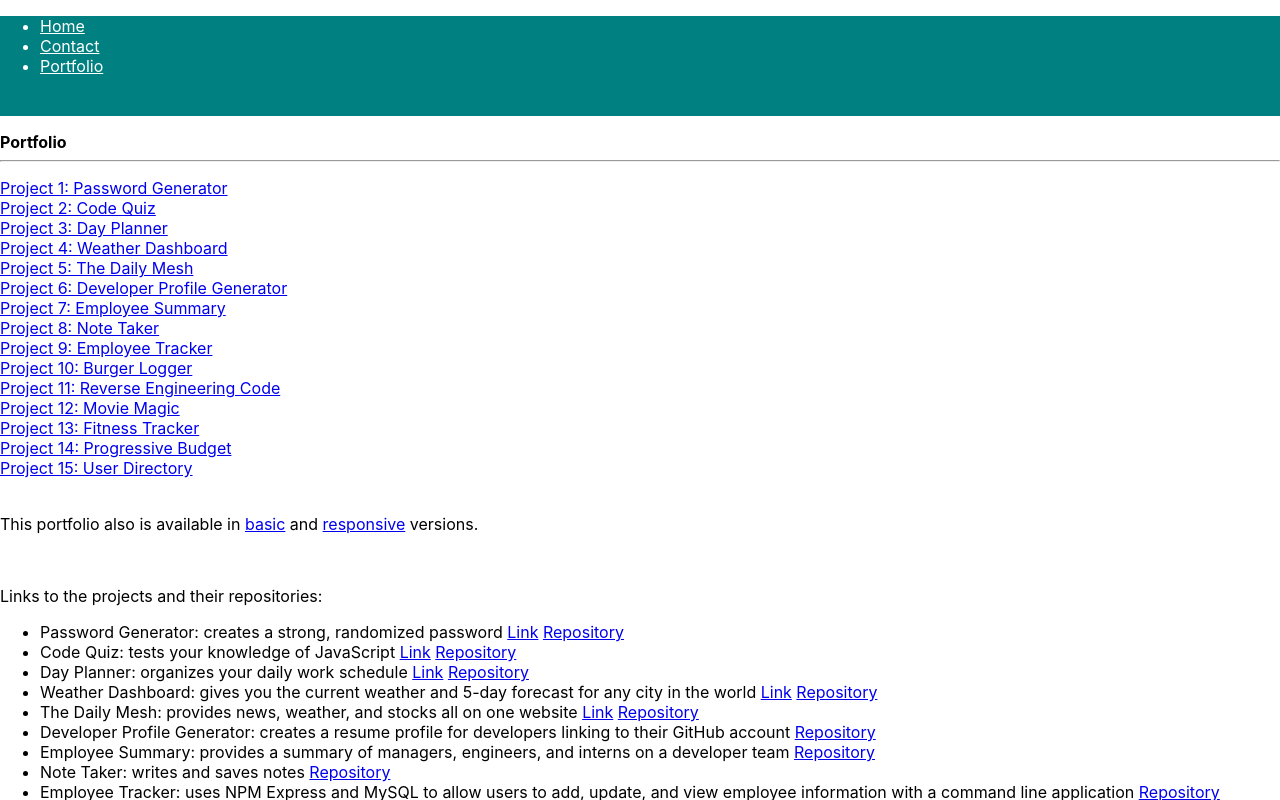
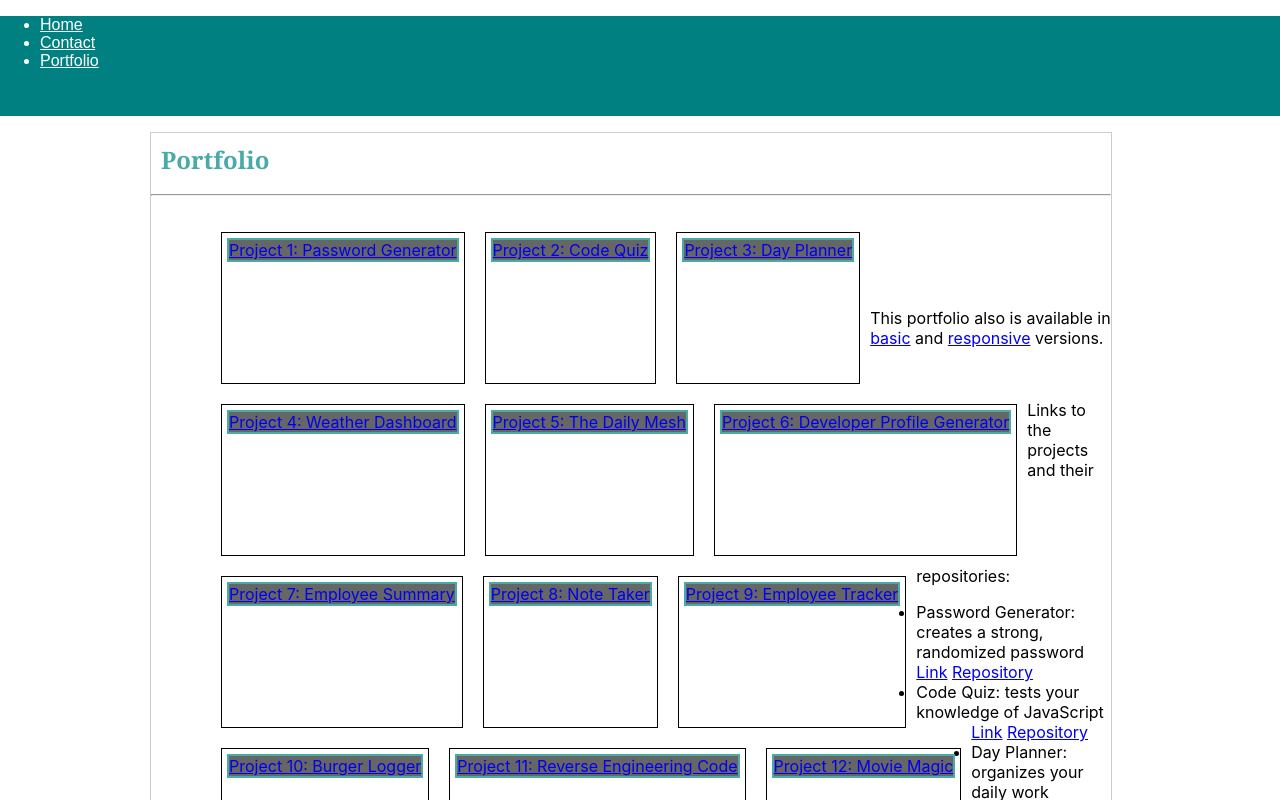
Before and after one commit to HowardDaniels/react-portfolio, a React (Create React App) app in the folder portfolioapp/: page /portfolio in a window 1280 px wide. Shown: the top 800 px of the page. Built offline with nearby package versions, Linux system fonts and the light colour scheme.

Commit message:
added image style to homepage

```diff
--- a/portfolioapp/src/pages/Home/index.js
+++ b/portfolioapp/src/pages/Home/index.js
@@ -12,7 +12,7 @@ function Home(){
                 <hr />
                 <div class="text-wrap bd-highlight">
                     <p class="text-center">
-                            <img src="assets/images/linkedinprofile.png" id="profile" />
+                            <img src="linkedinprofile.png" id="profile" />
                                 <p class="body-text">I am currently attending the George Washington University coding boot camp in Arlington, VA. I am relatively new to coding, and I am taking the course to enter into the IT field.</p>
                                 <p class="body-text">I graduated from Roanoke College with a Bachelor of Arts in International Relations in 2018. I have lived in Roanoke, Virginia; Wilmington, Delaware; and Alexandria, Virginia.</p>
                                 <p class="body-text">In addition to learning to be a full-stack developer, I speak fluent German, and my goal is to work as a developer in a German-speaking country.</p>
--- a/portfolioapp/src/pages/Home/style.css
+++ b/portfolioapp/src/pages/Home/style.css
@@ -0,0 +1,155 @@
+#nav-one{
+    background-color: #4aaaa5;
+    height: 80px;
+    border: 1px solid #cccccc;
+    margin-left: 0px;
+    top: 0px;
+    float: left;
+}
+
+.nav-item{
+    font-family: Arial, Helvetica, sans-serif;
+}
+
+#name{
+    color: white;
+    font-family: 'Georgia', 'Times New Roman', Times, serif;
+    position: relative;
+    font-size: 24px;
+    text-align: center;
+}
+
+#nav-two{
+    background-color: white;
+    border: 1px solid #cccccc;
+    height: 80px;
+}
+
+/* #main-background{
+    background-image: url('../../assets/images/cork-board.png');
+    height: auto;
+    padding: 100px;
+} */
+
+
+#bio-para-box{
+    background-color: white;
+    border: 1px solid #cccccc;
+    width: 960px;
+    height: auto;
+    margin-left: 150px;
+    position: relative;
+}
+
+#profile{
+    float: left;
+    height: 100px;
+    margin: 10px;
+}
+
+.text-wrap.bd-highlight{
+    margin: auto;
+}
+
+.para-head{
+    color: #4aaaa5;
+    font-family: 'Georgia', 'Times New Roman', Times, serif;
+    font-size: 24px;
+    padding: 10px;
+    width: 720px;
+}
+
+hr{
+    visibility: visible;
+}
+
+.body-text{
+    margin: 10px;
+    padding: 1px;
+    font-family: Arial, Helvetica, sans-serif;
+    color: #777777;
+}
+
+form{
+    width: auto;
+  /*  margin: 10px;  */
+}
+
+#picture-row-1{
+    padding: 10px;
+    margin-left: 50px;
+    margin-right: 50px;
+}
+
+#picture-row-2{
+    padding: 10px;
+    margin-left: 50px;
+    margin-right: 50px;
+}
+
+#picture-row-3{
+    padding: 10px;
+    margin-left: 50px;
+    margin-right: 50px;
+}
+
+.col-md-2{
+    height: 150px;
+    margin: 10px;
+    border: 1px solid black;
+    float: left;
+    color: #ffffff;
+}
+/*
+#project-box-1{
+    background-image: url("../images/password-generator-snip.PNG");
+    background-position: center;
+    background-size: 150px 150px;
+} */
+
+/* #project-box-2{
+    background-image: url("../images/code-quiz-snip.PNG");
+    background-position: center;
+    background-size: 150px 150px;
+} */
+
+/* #project-box-3{
+    background-image: url("../images/day-planner-snip.PNG");
+    background-position: center;
+    background-size: 150px 150px;
+}
+
+#project-box-4{
+    background-image: url("../images/weather-dashboard-snip.PNG");
+    background-position: center;
+    background-size: 150px 150px;
+}
+
+#project-box-5{
+    background-image: url("../images/the-daily-mesh-snip.PNG");
+    background-position: center;
+    background-size: 150px 150px;
+} */
+
+#portfolio-text{
+    margin-left: 50px;
+}
+
+.name-banner{
+    background-color: #666666;
+    border: 2px solid #4aaaa5;
+    position: relative;
+    margin: 5px;
+}
+
+.card-footer{
+    background-color: #666666;
+    height: 50px;
+    text-align: center;
+  /*  margin-bottom: 100%; */
+    bottom: 0;
+    border-top: 8px solid #4aaaa5;
+    color: white;
+    position: sticky;
+    max-width: 2000px;
+}
```
Also changed, not shown: portfolioapp/src/pages/Home/linkedinprofile.png (added).
